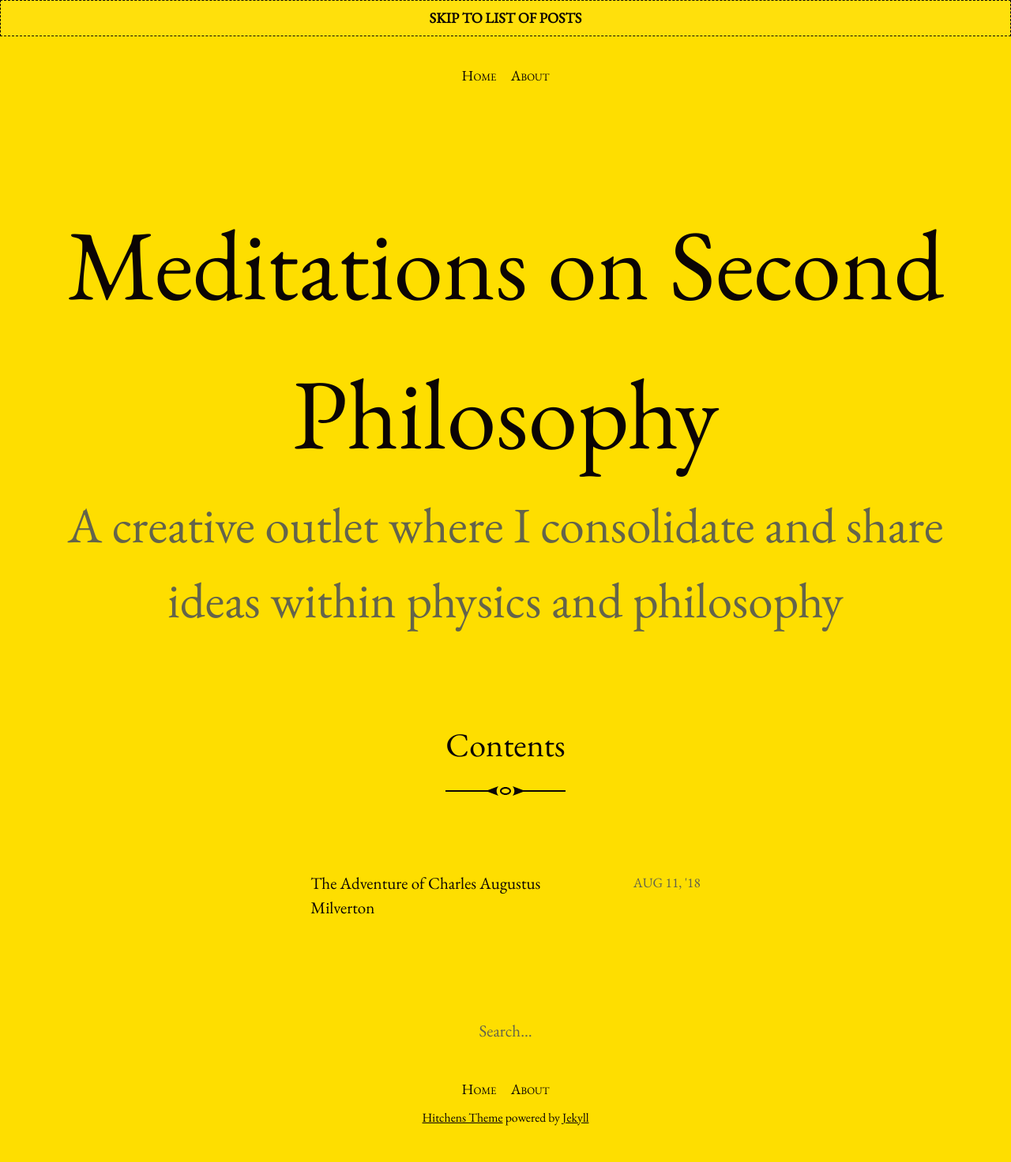
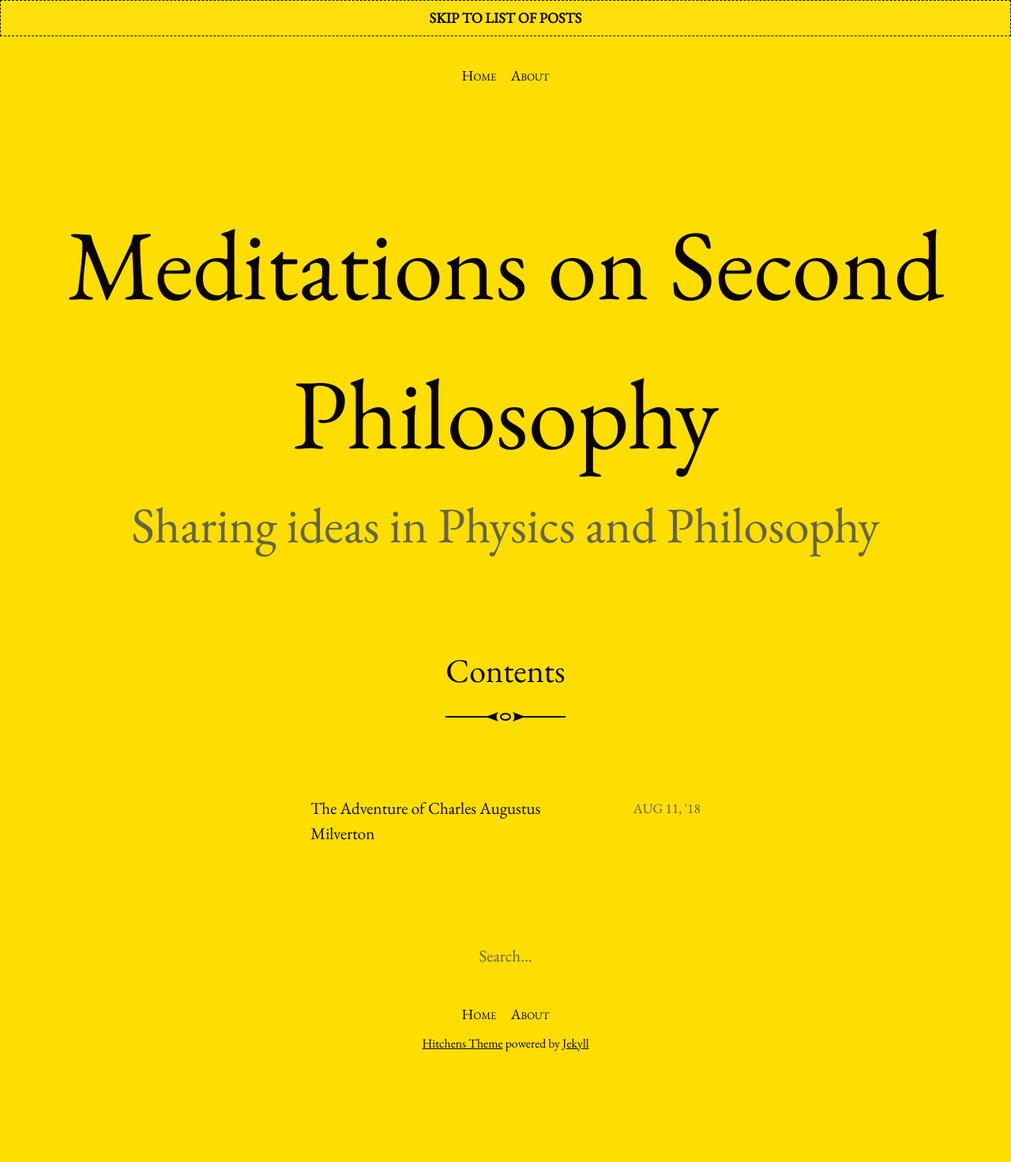
Before and after one commit to GangaSM/Meditations-on-Second-Philosophy, a Jekyll site: the page built from index.html, in a window 1280 px wide. Shown: the whole page at 79% size. Built offline with Jekyll 4.4.1, drawn with Linux system fonts in a browser that asks for light colours; the list of posts is cut into pages by our own code; after the commit the page ends 1377 px from its top, so only the background shows below that.

Commit message:
Update _config.yml

```diff
--- a/_config.yml
+++ b/_config.yml
@@ -14,7 +14,7 @@
 # You can create any custom variable you would like, and they will be accessible
 # in the templates via {{ site.myvariable }}.
 title: Meditations on Second Philosophy
-description: A creative outlet where I consolidate and share ideas within physics and philosophy
+description: Sharing ideas in Physics and Philosophy
 email: ganga@manchanda.co.uk
 #description: >- # this means to ignore newlines until "baseurl:"
 #  An inarguably well-designed Jekyll theme.
```
